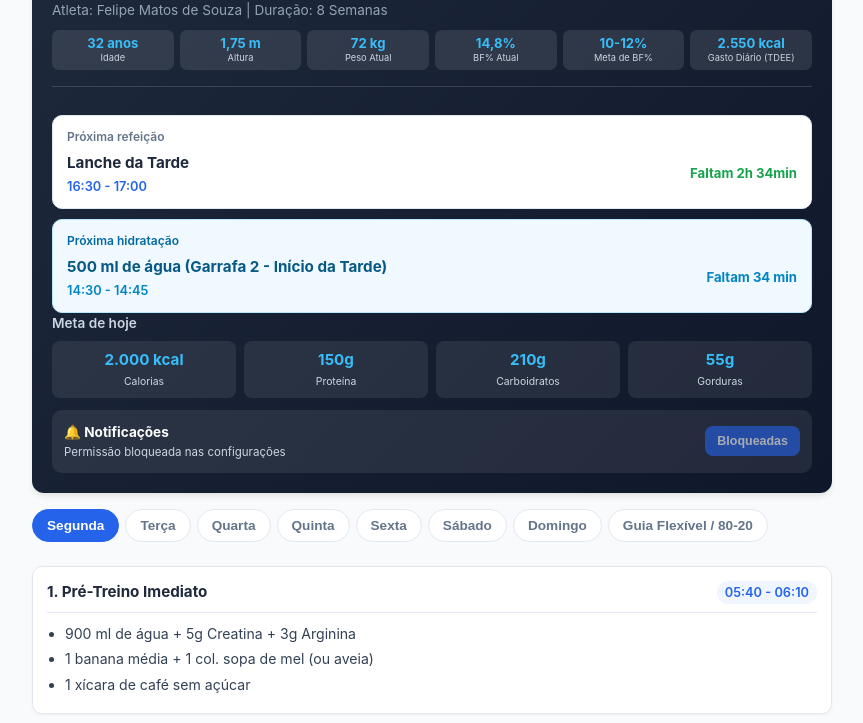
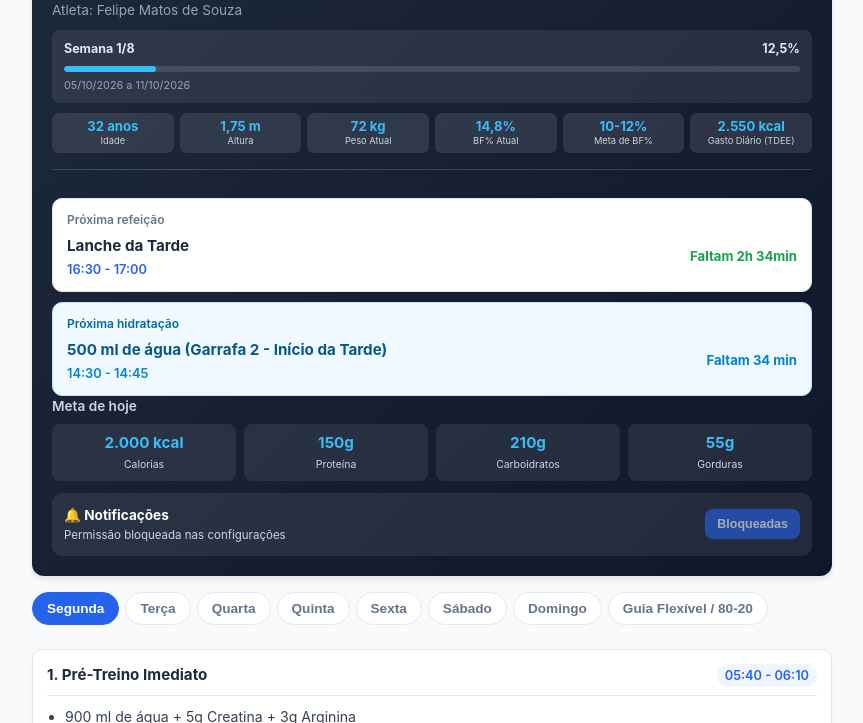
Before and after one commit to fmsouzati/plano-alimentar-pwa, a plain HTML site: page index.html in a window 1280 px wide. Shown: the part 72-795 px from the top of the page, without its empty margins (208-1071 px from the left). Drawn offline with Linux system fonts and the light colour scheme.

Commit message:
Adiciona progresso do ciclo de 8 semanas

```diff
--- a/index.html
+++ b/index.html
@@ -556,14 +556,85 @@
             }
         }
 
+        .cycle-progress {
+            margin-top: 10px;
+            padding: 10px 12px;
+            background: rgba(255,255,255,0.08);
+            border-radius: 8px;
+        }
+
+        .cycle-progress-header {
+            display: flex;
+            align-items: center;
+            justify-content: space-between;
+            gap: 10px;
+
+            font-size: 0.78rem;
+            font-weight: 700;
+            color: #e2e8f0;
+        }
+
+        .cycle-progress-bar {
+            margin-top: 7px;
+
+            width: 100%;
+            height: 6px;
+
+            background: rgba(255,255,255,0.12);
+
+            border-radius: 999px;
+
+            overflow: hidden;
+        }
+
+        .cycle-progress-fill {
+            width: 0%;
+            height: 100%;
+
+            background: #38bdf8;
+
+            border-radius: 999px;
+
+            transition: width 0.4s ease;
+        }
+
+        .cycle-period {
+            margin-top: 5px;
+
+            font-size: 0.68rem;
+
+            color: #94a3b8;
+        }
+
     </style>
 </head>
 <body>
 
 <div class="container">
     <header>
-        <h1>Plano de Nutrição & Configuração do App</h1>
-        <p>Atleta: Felipe Matos de Souza | Duração: 8 Semanas</p>
+        <h1>Plano de Alta Performance & Definição</h1>
+        <p>Atleta: Felipe Matos de Souza</p>
+
+        <div class="cycle-progress">
+            <div class="cycle-progress-header">
+                <span id="cycle-week">Semana 1/8</span>
+                <span id="cycle-percentage">12,5%</span>
+            </div>
+
+            <div class="cycle-progress-bar">
+                <div
+                    id="cycle-progress-fill"
+                    class="cycle-progress-fill"
+                ></div>
+            </div>
+
+            <div
+                id="cycle-period"
+                class="cycle-period"
+            >
+                05/10/2026 a 11/10/2026
+            </div>
+        </div>
 
         <div class="metrics-grid">
             <div class="metric-card">
--- a/js/app.js
+++ b/js/app.js
@@ -1423,6 +1423,204 @@ async function verificarNotificacoesAgendadas() {
     await verificarNotificacoesHidratacao();
 }
 
+// ======================================================
+// PROGRESSO DO CICLO DE 8 SEMANAS
+// ======================================================
+
+function atualizarProgressoCiclo() {
+
+    const DATA_INICIO =
+        new Date(2026, 9, 5);
+
+    const TOTAL_SEMANAS =
+        8;
+
+    const DIAS_POR_SEMANA =
+        7;
+
+    const TOTAL_DIAS =
+        TOTAL_SEMANAS * DIAS_POR_SEMANA;
+
+
+    const hoje =
+        new Date();
+
+    hoje.setHours(
+        0,
+        0,
+        0,
+        0
+    );
+
+
+    DATA_INICIO.setHours(
+        0,
+        0,
+        0,
+        0
+    );
+
+
+    const diferencaMs =
+        hoje - DATA_INICIO;
+
+    const diferencaDias =
+        Math.floor(
+            diferencaMs /
+            (1000 * 60 * 60 * 24)
+        );
+
+
+    let semanaAtual =
+        Math.floor(
+            diferencaDias /
+            DIAS_POR_SEMANA
+        ) + 1;
+
+
+    if (semanaAtual < 1) {
+        semanaAtual = 1;
+    }
+
+
+    if (
+        semanaAtual >
+        TOTAL_SEMANAS
+    ) {
+        semanaAtual =
+            TOTAL_SEMANAS;
+    }
+
+
+    let progressoPercentual =
+        (
+            semanaAtual /
+            TOTAL_SEMANAS
+        ) * 100;
+
+
+    const fimCiclo =
+        new Date(
+            DATA_INICIO
+        );
+
+    fimCiclo.setDate(
+        DATA_INICIO.getDate() +
+        TOTAL_DIAS - 1
+    );
+
+
+    const cicloConcluido =
+        hoje > fimCiclo;
+
+
+    if (cicloConcluido) {
+
+        semanaAtual =
+            TOTAL_SEMANAS;
+
+        progressoPercentual =
+            100;
+    }
+
+
+    const inicioSemana =
+        new Date(
+            DATA_INICIO
+        );
+
+    inicioSemana.setDate(
+        DATA_INICIO.getDate() +
+        (
+            semanaAtual - 1
+        ) * DIAS_POR_SEMANA
+    );
+
+
+    const fimSemana =
+        new Date(
+            inicioSemana
+        );
+
+    fimSemana.setDate(
+        inicioSemana.getDate() +
+        6
+    );
+
+
+    const formatarData =
+        data => {
+
+            return data
+                .toLocaleDateString(
+                    "pt-BR"
+                );
+        };
+
+
+    const semanaElemento =
+        document.getElementById(
+            "cycle-week"
+        );
+
+    const percentualElemento =
+        document.getElementById(
+            "cycle-percentage"
+        );
+
+    const barraElemento =
+        document.getElementById(
+            "cycle-progress-fill"
+        );
+
+    const periodoElemento =
+        document.getElementById(
+            "cycle-period"
+        );
+
+
+    if (
+        !semanaElemento ||
+        !percentualElemento ||
+        !barraElemento ||
+        !periodoElemento
+    ) {
+        return;
+    }
+
+
+    if (cicloConcluido) {
+
+        semanaElemento.textContent =
+            "Ciclo concluído • 8/8";
+
+        percentualElemento.textContent =
+            "100%";
+
+        periodoElemento.textContent =
+            `Ciclo: ${formatarData(DATA_INICIO)} a ${formatarData(fimCiclo)}`;
+
+    } else {
+
+        semanaElemento.textContent =
+            `Semana ${semanaAtual}/8`;
+
+        percentualElemento.textContent =
+            `${progressoPercentual.toLocaleString(
+                "pt-BR",
+                {
+                    maximumFractionDigits: 1
+                }
+            )}%`;
+
+        periodoElemento.textContent =
+            `${formatarData(inicioSemana)} a ${formatarData(fimSemana)}`;
+    }
+
+
+    barraElemento.style.width =
+        `${progressoPercentual}%`;
+}
 
 // ======================================================
 // INICIALIZAÇÃO DO APP
@@ -1443,6 +1641,8 @@ document.addEventListener(
         configurarBotaoNotificacoes();
 
         verificarNotificacoesAgendadas();
+
+        atualizarProgressoCiclo();
     }
 );
 
```
